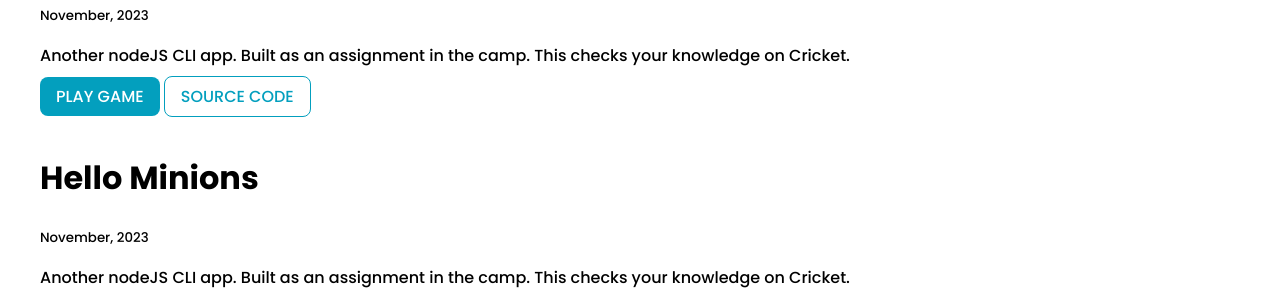
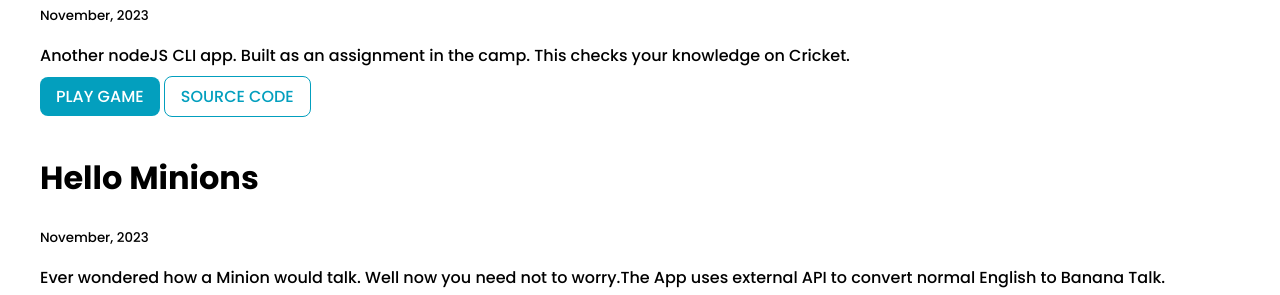
Before and after one commit to harshil114/harshil-vispute-portfolio, a plain HTML site: page projects.html in a window 1280 px wide. Shown: the part 614-909 px from the top of the page. Drawn offline with Linux system fonts and the light colour scheme.

Commit message:
Update-projects.html

```diff
--- a/projects.html
+++ b/projects.html
@@ -57,7 +57,7 @@
         <li  class="project">
             <h1>Hello Minions</h1>
             <small>November, 2023</small>
-            <p>Another nodeJS CLI app. Built as an assignment in the camp. This checks your knowledge on Cricket.</p>
+            <p>Ever wondered how a Minion would talk. Well now you need not to worry.The App uses external API to convert normal English to Banana Talk.</p>
             <a  class="link link-primary"  href="https://hellominions.netlify.app/">LET'S TALK</a>
             <a class="link link-secondary"  href="https://github.com/harshil114/minions">SOURCE CODE</a>
         </li>
```
